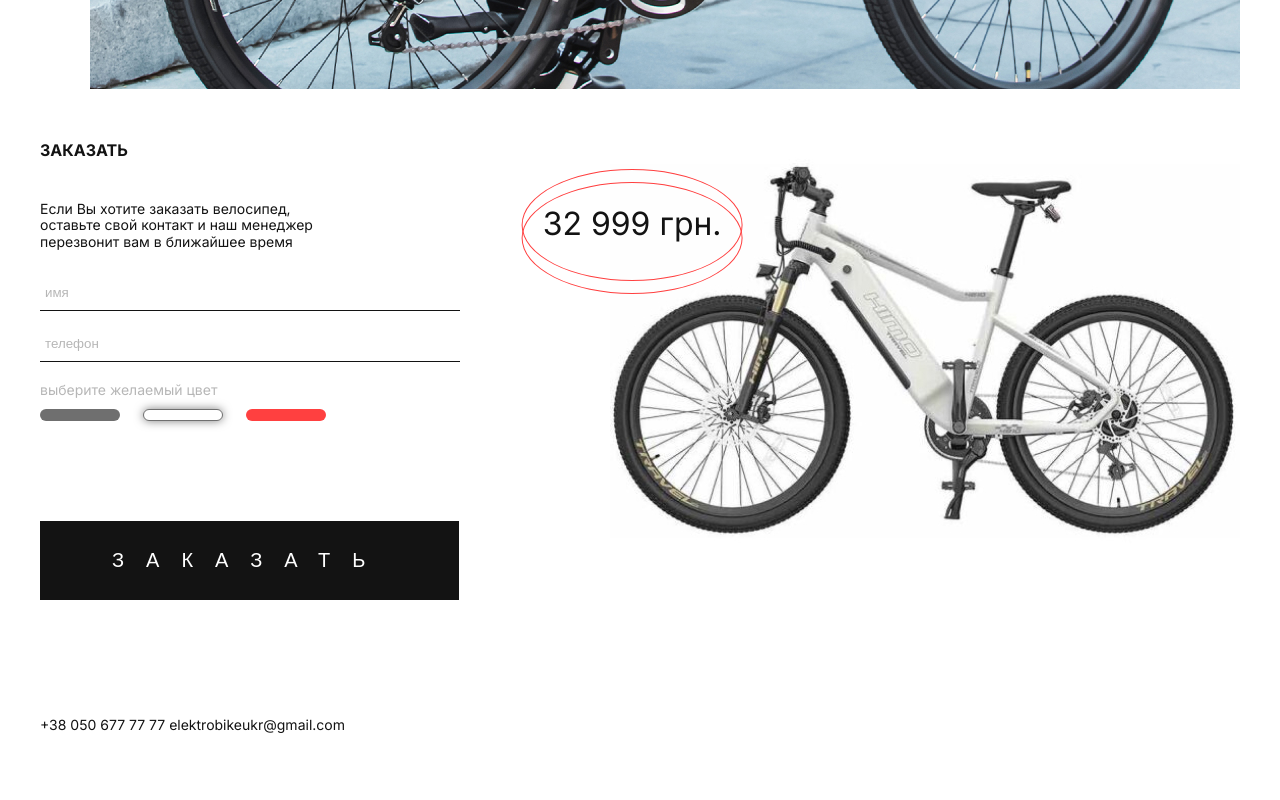
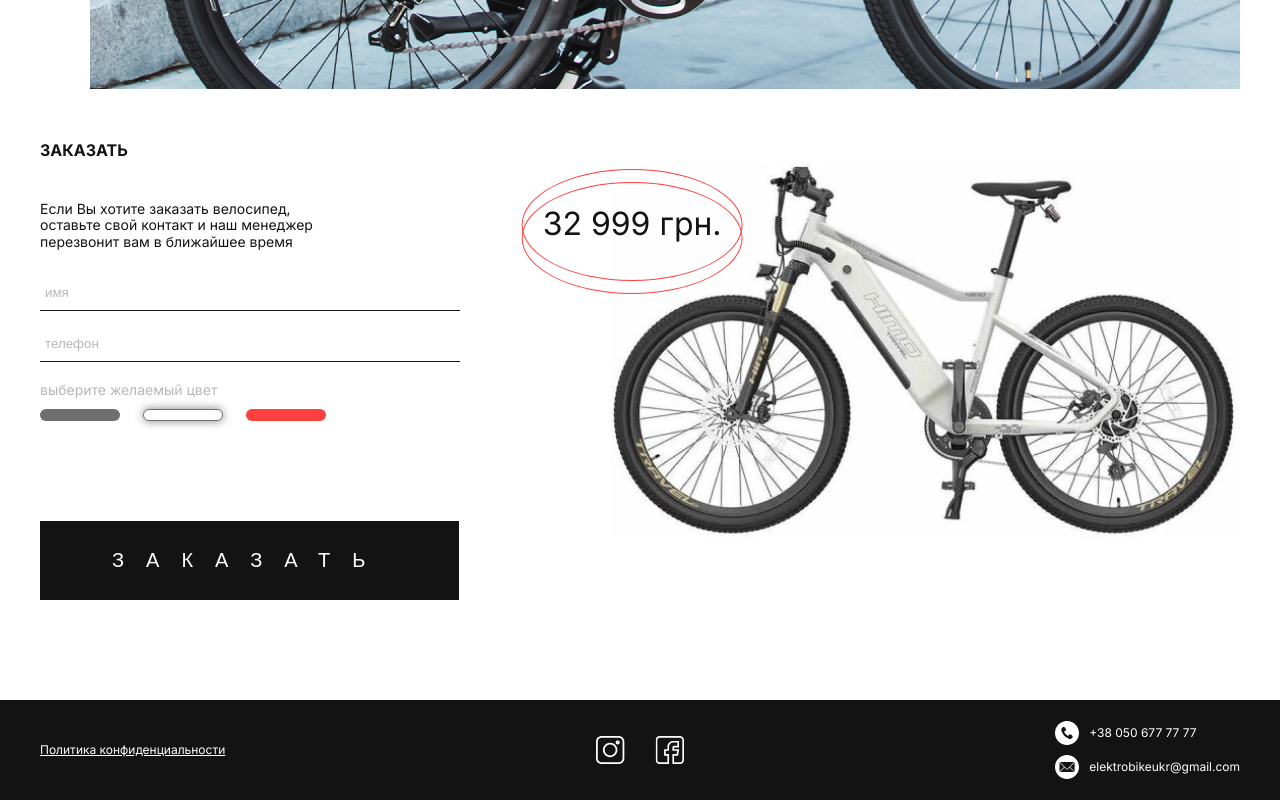
Before and after one commit to RyabovEvgeniy/Xiaomi, a plain HTML site: page index.html in a window 1280 px wide. Shown: the part 3731-4531 px from the top of the page. Before the commit the page ends 4464 px from the top, so only its background shows below. Drawn offline with nearby package versions, Linux system fonts and the light colour scheme.

Commit message:
Закончил верстать footer

```diff
--- a/css/style.scss
+++ b/css/style.scss
@@ -411,7 +411,7 @@ body {
 	&__btn {
 		display: inline-block;
 		margin: 50px 0px 0px 0px;
-		padding: 28px 72px 28px 72px;;
+		padding: 28px 72px 28px 72px;
 		font-size: 20px;
 		letter-spacing: 1.1em;
 		text-transform: uppercase;
@@ -565,3 +565,72 @@ body {
 		background: #ff4040;
 	}
 }
+
+.footer {
+	background-color: #131313;
+
+	// .footer__container
+
+	&__container {
+	}
+
+	// .footer__inner
+
+	&__inner {
+		display: flex;
+		justify-content: space-between;
+		align-items: center;
+		height: 100px;
+		color: #ffffff;
+	}
+
+	// .footer__link
+
+	&__link {
+		text-decoration: underline;
+		font-size: 12px;
+		line-height: 1.25;
+	}
+
+	// .footer__social
+
+	&__social {
+	}
+
+	// .footer__social-link
+
+	&__social-link {
+		&:not(:last-child) {
+			margin: 0px 26px 0px 0px;
+		}
+	}
+
+	// .footer__social-img
+
+	&__social-img {
+	}
+
+	// .footer__contacts
+
+	&__contacts {
+		font-size: 12px;
+		line-height: 1.25;
+	}
+
+	// .footer__contacts-link
+
+	&__contacts-link {
+		display: flex;
+		align-items: center;
+		&:not(:last-child) {
+			margin: 0px 0px 10px 0px;
+		}
+
+	}
+
+		// .footer__contacts-img
+
+		&__contacts-img {
+			margin: 0px 10px 0px 0px;
+		}
+}
--- a/index.html
+++ b/index.html
@@ -294,22 +294,26 @@
 		<footer class="footer">
 			<div class="footer__container">
 				<div class="footer__inner">
-					<a class="footer__link" href="#"></a>
+					<a class="footer__link" href="#">Политика конфиденциальности</a>
 					<div class="footer__social">
 						<a href="#" class="footer__social-link">
-							<img class="footer__social-img" src="img/instagram.svg" alt="">
+							<img class="footer__social-img" src="img/instagram.svg" alt="instagram">
 						</a>
 						<a href="#" class="footer__social-link">
-							<img class="footer__social-img" src="img/facebook.svg" alt="">
+							<img class="footer__social-img" src="img/facebook.svg" alt="facebook">
 						</a>
 					</div>
 					<div class="footer__contacts">
-						<a class="footer__contacts-link" href="tel:+380506777777">+38 050 677 77 77</a>
-						<a class="footer__contacts-link" href="emeil
-						:elektrobikeukr@gmail.com">elektrobikeukr@gmail.com</a>
+						<a class="footer__contacts-link" href="tel:+380506777777">
+							<img class="footer__contacts-img" src="img/phone.svg" alt="phone">
+							<span>+38 050 677 77 77</span>
+						</a>
+						<a class="footer__contacts-link" href="mailto:elektrobikeukr@gmail.com">
+							<img class="footer__contacts-img" src="img/mail.svg" alt="mail">
+							<span>elektrobikeukr@gmail.com</span>
+						</a>
 					</div>
 				</div>
-
 			</div>
 		</footer>
 	</div>
```
Also changed, not shown: css/style.css, img/facebook.svg (added), img/instagram.svg (added), img/mail.svg (added), img/phone.svg (added).
